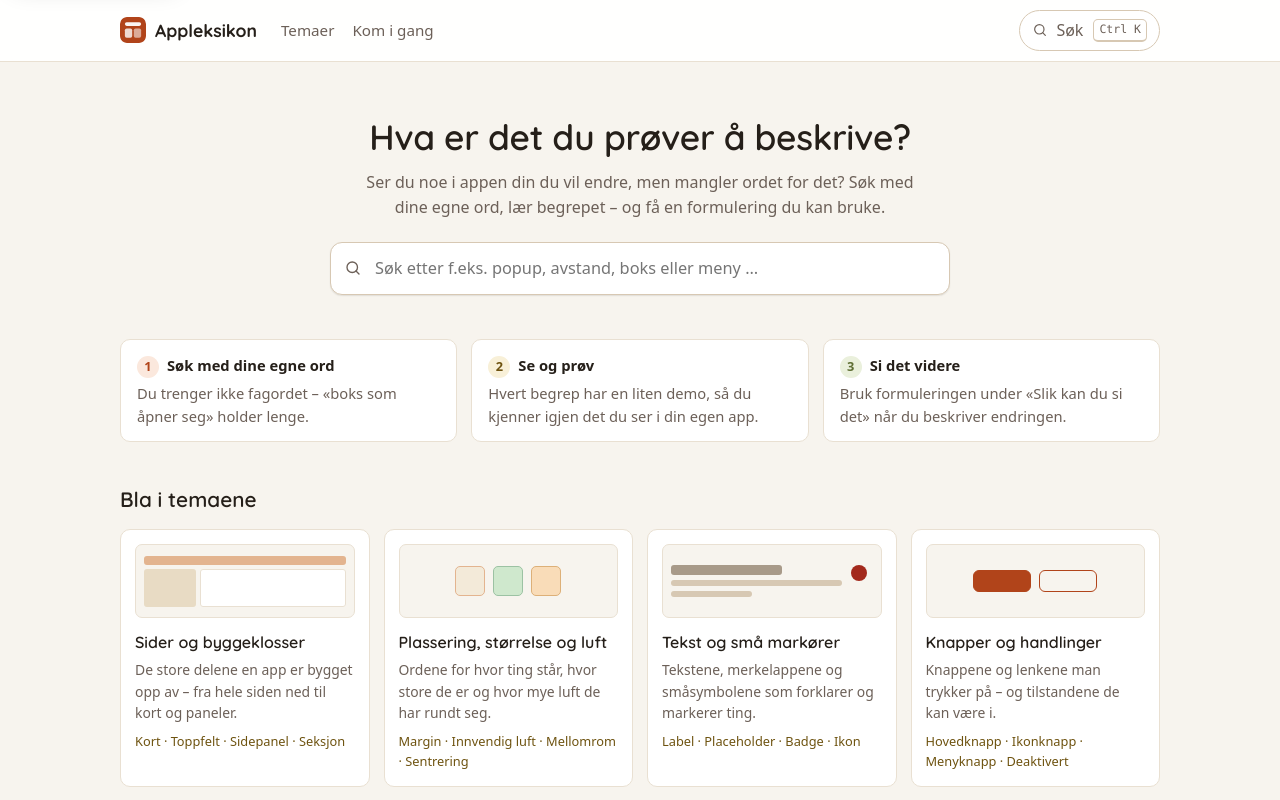
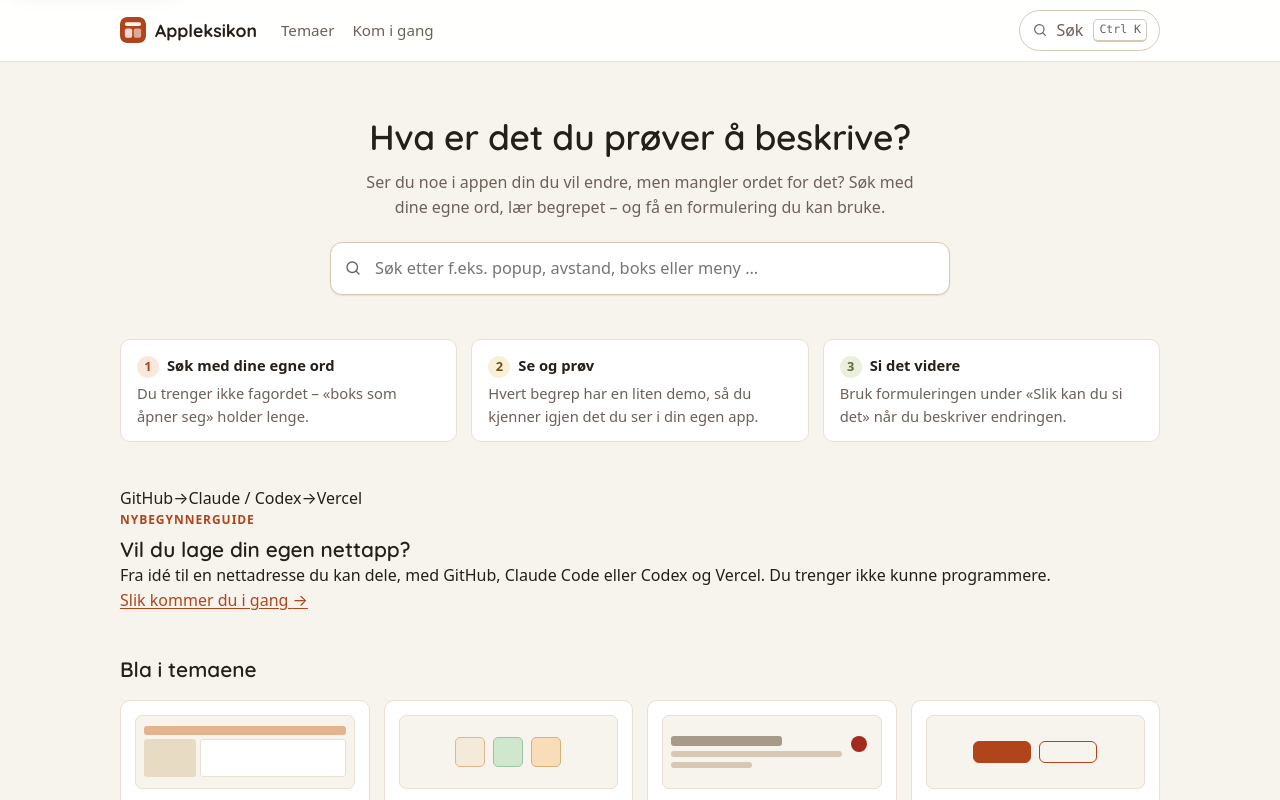
Before and after one commit to peohol/appleksikon, a React (Vite) app: page / in a window 1280 px wide. Shown: the top 800 px of the page. Built offline with nearby package versions, Linux system fonts and the light colour scheme; a web font is replaced by a local one.

Commit message:
feat: surface guide for first-time app builders

```diff
--- a/src/pages/HomePage.tsx
+++ b/src/pages/HomePage.tsx
@@ -47,6 +47,21 @@ export function HomePage() {
         </ol>
       </section>
 
+      <section className="home-guide" aria-labelledby="home-guide-heading">
+        <div className="home-guide-illustration" aria-hidden="true">
+          <span>GitHub</span><span className="home-guide-arrow">→</span>
+          <span>Claude / Codex</span><span className="home-guide-arrow">→</span>
+          <span>Vercel</span>
+        </div>
+        <div>
+          <p className="page-eyebrow">Nybegynnerguide</p>
+          <h2 id="home-guide-heading">Vil du lage din egen nettapp?</h2>
+          <p>Fra idé til en nettadresse du kan dele, med GitHub, Claude Code eller Codex og Vercel.
+            Du trenger ikke kunne programmere.</p>
+          <Link className="home-guide-link" href="/kom-i-gang">Slik kommer du i gang <span aria-hidden="true">→</span></Link>
+        </div>
+      </section>
+
       <section id="temaer" className="home-temaer">
         <h2>Bla i temaene</h2>
         <div className="tema-grid">
```
